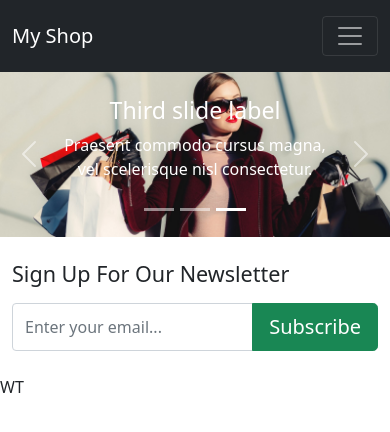
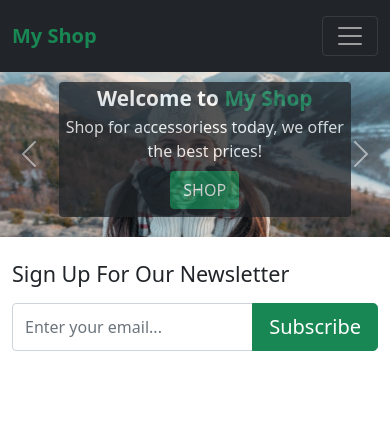
Before and after one commit to rpashev/next-ecommerce, a Next.js app: page / in a window 390 px wide. Shown: the top 432 px of the page. Built offline with nearby package versions, Linux system fonts and the light colour scheme.

Commit message:
worked on carousel

```diff
--- a/components/Layout/header.js
+++ b/components/Layout/header.js
@@ -8,9 +8,12 @@ const Header = (props) => {
       expand="lg"
       bg="dark"
       variant="dark"
+
     >
       <Container>
-        <Navbar.Brand href="#home">My Shop</Navbar.Brand>
+        <Navbar.Brand href="#home" className="text-success fw-bold">
+          My Shop
+        </Navbar.Brand>
         <Navbar.Toggle aria-controls="responsive-navbar-nav" />
         <Navbar.Collapse id="responsive-navbar-nav">
           <Nav className="mx-auto">
--- a/components/Layout/layout.js
+++ b/components/Layout/layout.js
@@ -1,5 +1,5 @@
 import { Fragment } from "react";
-import Header from "./Header";
+import Header from "./header";
 
 const Layout = (props) => {
   return (
--- a/components/landing-page/Carousel.js
+++ b/components/landing-page/Carousel.js
@@ -1,11 +1,11 @@
-import { Carousel } from "react-bootstrap";
-// import styles from "./Carousel.module.scss";
+import { Button, Carousel } from "react-bootstrap";
+import styles from "./carousel.module.scss";
 import Image from "next/image";
 
 const HomeCarousel = (props) => {
   return (
-    <Carousel>
-      <Carousel.Item interval={1500}>
+    <Carousel indicators={false}>
+      <Carousel.Item interval={150000}>
         <Image
           className="d-block w-100"
           src="/images/landing-page/slide1.jpg"
@@ -14,9 +14,18 @@ const HomeCarousel = (props) => {
           height={676}
           layout="responsive"
         />
-        <Carousel.Caption>
-          <h3>First slide label</h3>
-          <p>Nulla vitae elit libero, a pharetra augue mollis interdum.</p>
+        <Carousel.Caption
+          className={`bg-dark opacity-75 rounded ${styles.caption}`}
+        >
+          <h1 className="fw-bold">
+            Welcome to <span className="text-success">My Shop</span>
+          </h1>
+          <p className="muted lead mt-1 ">
+            Shop for accessoriess today, we offer the best prices!
+          </p>
+          <Button variant="success" className="opacity-100 mt-2">
+            SHOP
+          </Button>
         </Carousel.Caption>
       </Carousel.Item>
       <Carousel.Item interval={1500}>
--- /dev/null
+++ b/components/landing-page/Carousel.module.scss
@@ -0,0 +1,24 @@
+.caption {
+  width: 50%;
+  margin: 0 auto;
+}
+
+@media (max-width: 40rem) {
+  .caption {
+    width: 75%;
+    margin: 0 auto;
+    padding: 0.25rem 0.25rem 0.5rem 0.25rem;
+
+    p {
+      font-size: 1rem;
+      margin: 0;
+    }
+    h1 {
+      font-size: 1.3rem;
+      margin: 0;
+    }
+    button {
+        margin: 0;
+    }
+  }
+}
--- a/components/landing-page/best-sellers.js
+++ b/components/landing-page/best-sellers.js
@@ -1,5 +1,5 @@
 const BestSellers = (props) => {
-  return <div>WT</div>;
+  return <div></div>;
 };
 
 export default BestSellers;
```
